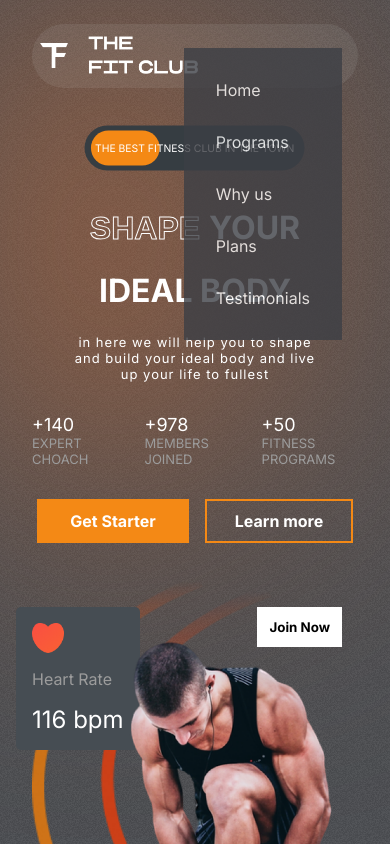
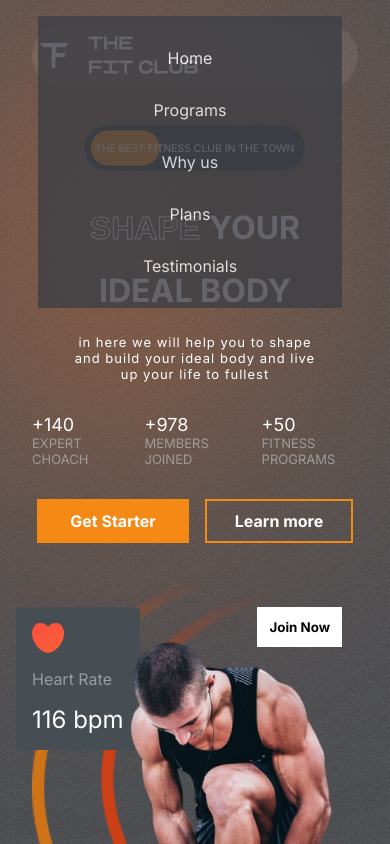
Before and after one commit to karimliaghabala/gym-fitness-app, a React (Create React App) app: page / in a window 390 px wide. Both pictures are taken after a click on the element 322 px from the left and 54 px from the top of the page. Shown: the top 844 px of the page. Built offline with nearby package versions, Linux system fonts and the light colour scheme.

Commit message:
update responsiv header

```diff
--- a/package.json
+++ b/package.json
@@ -12,6 +12,7 @@
     "react": "^18.2.0",
     "react-dom": "^18.2.0",
     "react-scripts": "5.0.1",
+    "react-scroll": "^1.8.9",
     "web-vitals": "^2.1.4"
   },
   "scripts": {
--- a/src/components/Footer/footer.jsx
+++ b/src/components/Footer/footer.jsx
@@ -6,7 +6,7 @@ import LinkedIn from '../../assets/linkedin.png';
 import Logo from '../../assets/logo.png';
 
 
-const footer = () => {
+const Footer = () => {
     return (
         <div className='footer-container'>
             <hr />
@@ -26,4 +26,4 @@ const footer = () => {
     )
 }
 
-export default footer
+export default Footer
--- a/src/components/Header/header.css
+++ b/src/components/Header/header.css
@@ -30,8 +30,11 @@
     .header-menu{
         flex-direction: column;
         background-color: var(--appColor);
+        width: 15rem;
+        align-items: center;
         padding: 2rem;
         opacity: 0.8;
+        top: 0;
     }
 }
 @media screen  and (max-width:375px ) {
@@ -43,7 +46,10 @@
     .header-menu{
         flex-direction: column;
         background-color: var(--appColor);
+        width: 15rem;
+        align-items: center;
         padding: 2rem;
         opacity: 0.8;
+        top: 0;
     }
 }
--- a/src/components/Header/header.jsx
+++ b/src/components/Header/header.jsx
@@ -2,6 +2,8 @@ import React,{useState} from 'react';
 import './header.css';
 import Logo from '../../assets/logo.png';
 import Bars from '../../assets/bars.png';
+import {Link }from 'react-scroll';
+
 
 const Header = () => {
   const mobile = window.innerWidth<=768 ? true: false;
@@ -9,7 +11,6 @@ const Header = () => {
   return (
     <>
       <div className='header'>
-
         <img src={Logo} alt="logo" className='logo' />
         {(menuOpened === false && mobile ===true )?(
         <div style={{backgroundColor:"var(--appColor",padding:"0.5rem",borderRadius:"5px"}} onClick={()=>setMenuOpened(true)}>
@@ -17,11 +18,11 @@ const Header = () => {
         </div>
         ): (
         <ul className='header-menu'>
-          <li onClickk={()=> setMenuOpened(false)}>Home</li>
-          <li onClickk={()=> setMenuOpened(false)}>Programs</li>
-          <li onClickk={()=> setMenuOpened(false)}>Why us</li>
-          <li onClickk={()=> setMenuOpened(false)}>Plans</li>
-          <li onClickk={()=> setMenuOpened(false)}>Testimonials</li>
+          <li><Link onClick={()=> setMenuOpened(false)} to='header'  smooth={true}>Home</Link></li>
+          <li><Link onClick={()=> setMenuOpened(false)} to='programs' smooth={true}>Programs</Link></li>
+          <li><Link onClick={()=> setMenuOpened(false)} to='reasons' smooth={true}>Why us</Link></li>
+          <li><Link onClick={()=> setMenuOpened(false)} to='plans'  smooth={true}>Plans</Link></li>
+          <li><Link onClick={()=> setMenuOpened(false)} to='testimonials'  smooth={true}>Testimonials</Link></li>
         </ul>)}
       </div>
     </>
--- a/src/components/Plans/plans.css
+++ b/src/components/Plans/plans.css
@@ -76,8 +76,11 @@
     color: orange;
 }
 @media screen and (max-width:768px){
-    .plan{
+    .plans{
         flex-direction: column;
+        display: block;
+        justify-content: center;
+        align-items: center;
     }
     .plans>:nth-child(2){
         transform: none;
--- a/src/components/Programs/programs.jsx
+++ b/src/components/Programs/programs.jsx
@@ -3,7 +3,7 @@ import '../Programs/programs.css'
 import {programsData} from '../../data/programsData'
 import RightArrow from '../../assets/rightArrow.png'
 
-const programs = () => {
+const Programs = () => {
   return (
     <div className='programs' id='programs'>
         {/* header */}
@@ -29,4 +29,4 @@ const programs = () => {
   )
 }
 
-export default programs
+export default Programs
--- a/src/components/Reasons/reasons.jsx
+++ b/src/components/Reasons/reasons.jsx
@@ -10,7 +10,7 @@ import nike from '../../assets/nike.png';
 import tick from '../../assets/tick.png';
 import { motion } from 'framer-motion';
 
-const reasons = () => {
+const Reasons = () => {
     const transition = { type: 'spring', duration: 3 }
     return (
         <div className='reasons' id='reasons'>
@@ -60,4 +60,4 @@ const reasons = () => {
     )
 }
 
-export default reasons
+export default Reasons
```
Also changed, not shown: 2 other files (tests, documents, lock files or other folders).
